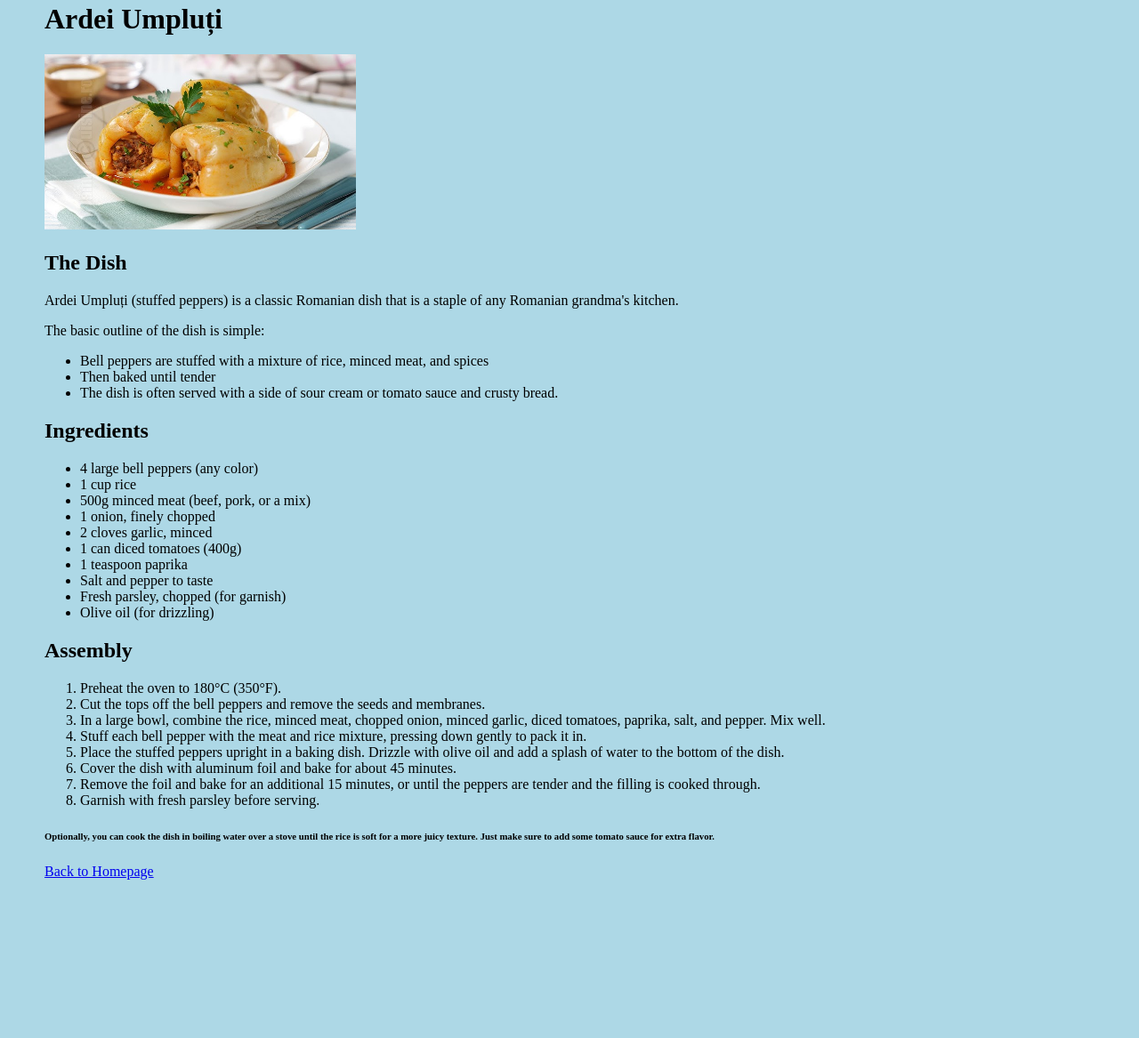
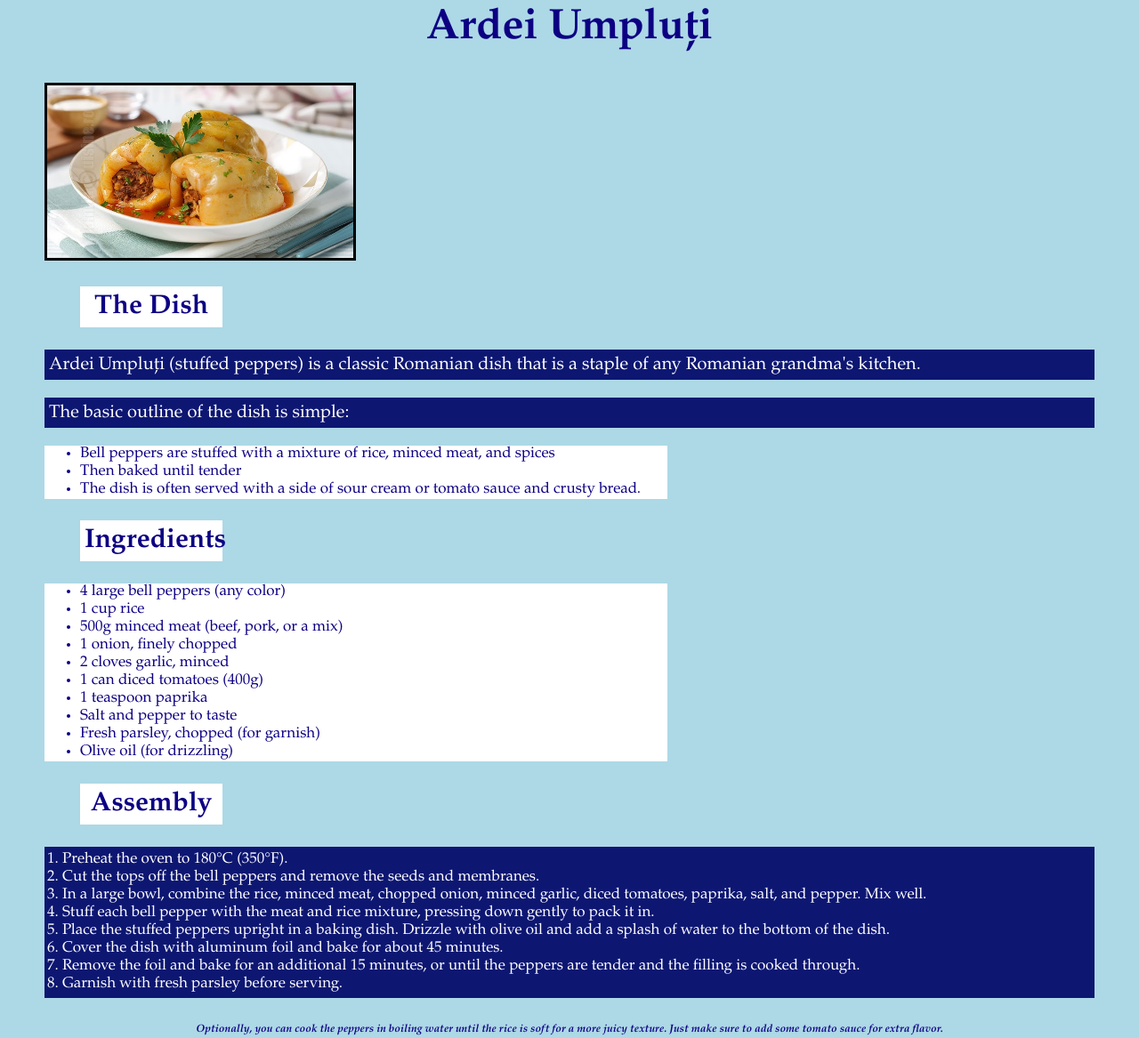
Before and after one commit to babacaca123/odin-recipes, a plain HTML site: page recipes/ardei-umplut.html in a window 1280 px wide. Shown: the part 47-1214 px from the top of the page at 89% size. Before the commit the page ends 1086 px from the top, so only its background shows below. Drawn offline with Linux system fonts and the light colour scheme.

Commit message:
complete ardei umplut recipe styling

```diff
--- a/recipes/ardei-umplut.html
+++ b/recipes/ardei-umplut.html
@@ -8,26 +8,26 @@
 </head>
 <body>
 
-    <h1>Ardei Umpluți</h1>
-    <img src="images/hq720.jpg" width="350" alt="Ardei Umpluți">
-    <h2>The Dish</h2>
-        <p>Ardei Umpluți (stuffed peppers) is a classic Romanian dish that is a staple of any Romanian
+    <h1 class="title">Ardei Umpluți</h1>
+    <img src="images/hq720.jpg" width="350" alt="Ardei Umpluți" class="image">
+    <h2 class="heading-one">The Dish</h2>
+        <p class="body-text-one">Ardei Umpluți (stuffed peppers) is a classic Romanian dish that is a staple of any Romanian
             grandma's kitchen.</p>
 
-        <p>The basic outline of the dish is simple:
+        <p class="body-text-one">The basic outline of the dish is simple:
 
 
-        <ul>
+        <ul class="list-one">
             <li>Bell peppers are stuffed with a mixture of rice, minced meat, and spices</li>
             <li>Then baked until tender</li>
             <li>The dish is often served with a side of sour cream or tomato sauce and crusty bread.</li>
 
         </ul>
         </p>
-    <h2>Ingredients</h2>
+    <h2 class="heading-one">Ingredients</h2>
 
 
-    <ul>
+    <ul class="  list-one">
         <li>4 large bell peppers (any color)</li>
         <li>1 cup rice</li>
         <li>500g minced meat (beef, pork, or a mix)</li>
@@ -41,8 +41,8 @@
     </ul>
 
 
-    <h2>Assembly</h2>
-    <ol>
+    <h2 class=" heading-one "> Assembly</h2>
+    <ol class="list-two ">
         <li>Preheat the oven to 180°C (350°F).</li>
         <li>Cut the tops off the bell peppers and remove the seeds and membranes.</li>
         <li>In a large bowl, combine the rice, minced meat, chopped onion, minced garlic, diced tomatoes, paprika, salt, and pepper. Mix well.</li>
@@ -52,9 +52,9 @@
         <li>Remove the foil and bake for an additional 15 minutes, or until the peppers are tender and the filling is cooked through.</li>
         <li>Garnish with fresh parsley before serving.</li>
     </ol>
-    <h6>Optionally, you can cook the dish in boiling water over a stove until the rice is soft for a more juicy texture.
+    <h6 class="note-text">Optionally, you can cook the peppers in boiling water until the rice is soft for a more juicy texture.
         Just make sure to add some tomato sauce for extra flavor.</h6>
 
-    <a href="../index.html">Back to Homepage</a>
+    <a href="../index.html" class="link-list">Back to Homepage</a>
 </body>
 </html>
--- a/recipes/style.css
+++ b/recipes/style.css
@@ -90,3 +90,11 @@ html{
     color: #fffefe;
     padding: 5px 20px;
 }
+
+.note-text{
+    font-family:  garamond, serif;
+    font-size: 12px;
+    color: rgb(13, 0, 131);
+    text-align: center;
+    font-style: italic;
+}
```
